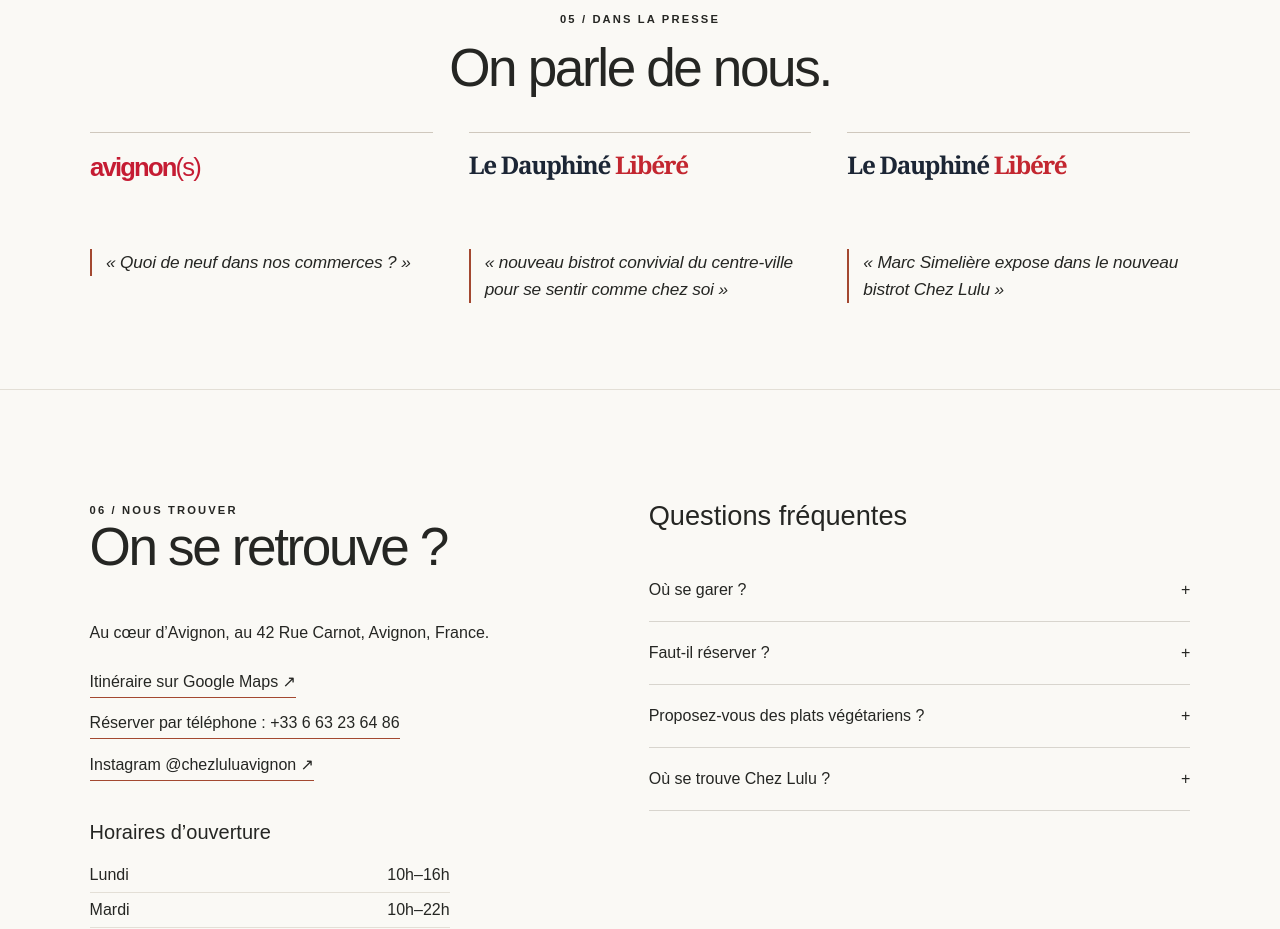
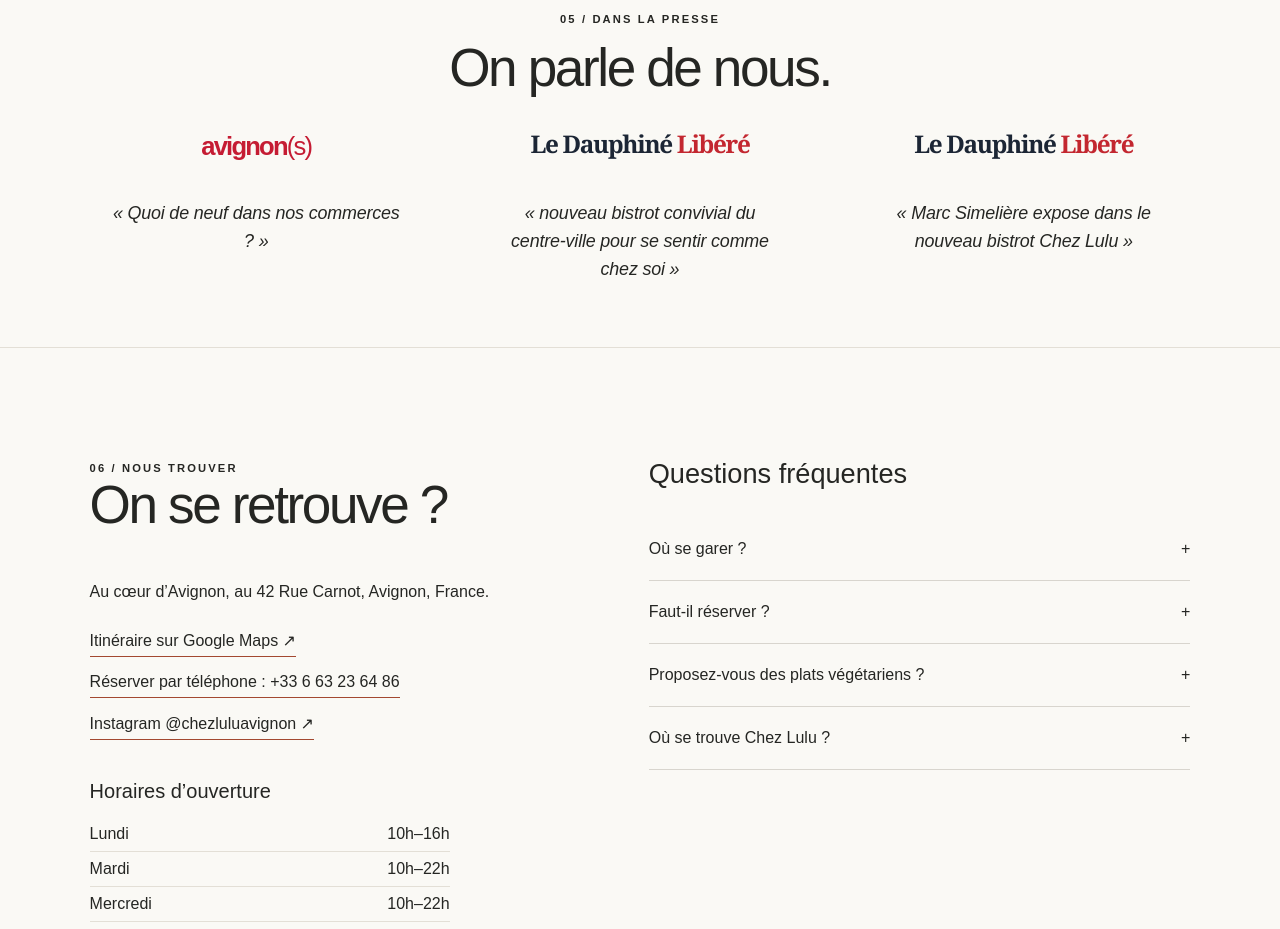
Before and after one commit to lambada46/chez-lulu-site, a Next.js app: page / in a window 1280 px wide. Shown: the part 3280-4209 px from the top of the page. Built offline with nearby package versions, Linux system fonts and the light colour scheme.

Commit message:
Simplify press layout to mastheads and quotes only

```diff
--- a/app/style.css
+++ b/app/style.css
@@ -545,3 +545,10 @@ footer a { color: inherit; text-underline-offset: 4px; }
 .pressReadMore { margin-top:auto; font-weight:600; }
 .pressArticle { display:flex; flex-direction:column; align-items:flex-start; }
 .pressSource { margin-top:0; }
+
+/* Minimal press: clickable masthead + a single quotation */
+.pressArticles { gap: clamp(24px,4vw,52px); align-items:start; }
+.pressArticle { align-items:center; text-align:center; border-top:0; padding:0; }
+.pressBrandLink { margin:0 auto 14px; justify-content:center; min-height:54px; }
+.pressArticle blockquote { margin:0; padding:0; border:0; max-width:29ch; font-size:clamp(1rem,1.4vw,1.2rem); line-height:1.55; color:var(--ink); font-style:italic; }
+@media(max-width:700px) { .pressArticle + .pressArticle { padding-top:26px; border-top:1px solid #e3dfd6; } }
```
